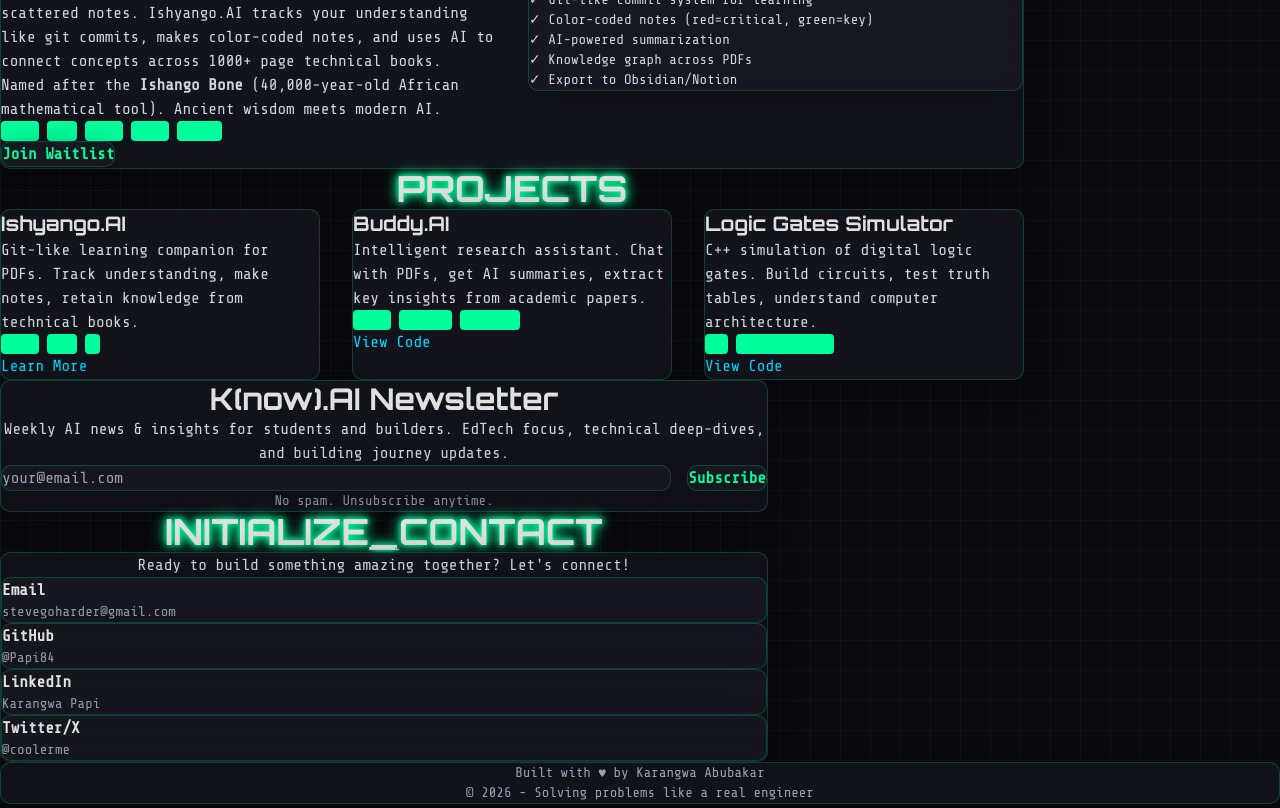
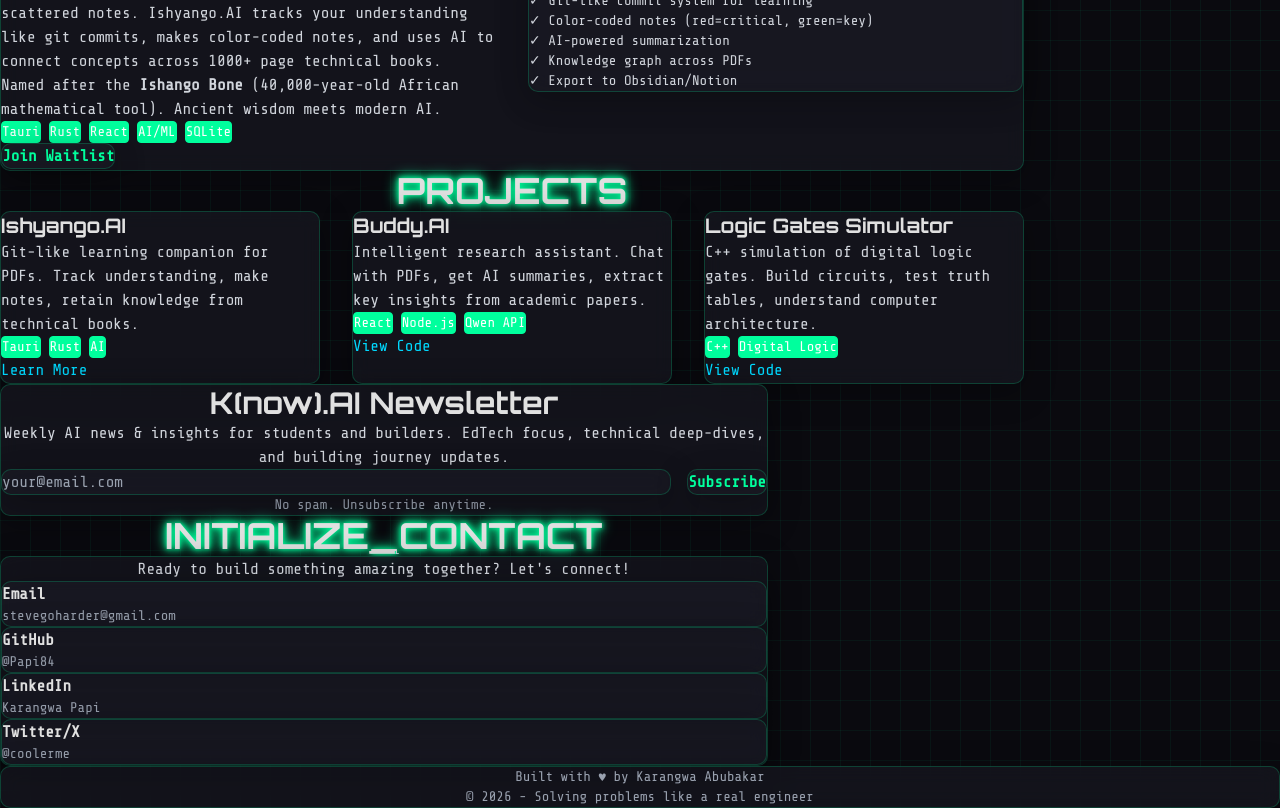
Before and after one commit to Papi84/karangwa-website, a Next.js app: page / in a window 1280 px wide. Shown: the part 980-1788 px from the top of the page. Built offline with nearby package versions, Linux system fonts and the light colour scheme.

Commit message:
Fix tech tag visibility - white text with green border

```diff
--- a/app/page.tsx
+++ b/app/page.tsx
@@ -105,11 +105,11 @@
                   Ancient wisdom meets modern AI.
                 </p>
                 <div className="flex flex-wrap gap-2 mb-6">
-                  <span className="px-2 md:px-3 py-1 bg-[var(--neon-green)] bg-opacity-20 text-[var(--neon-green)] rounded text-xs md:text-sm">Tauri</span>
-                  <span className="px-2 md:px-3 py-1 bg-[var(--neon-green)] bg-opacity-20 text-[var(--neon-green)] rounded text-xs md:text-sm">Rust</span>
-                  <span className="px-2 md:px-3 py-1 bg-[var(--neon-green)] bg-opacity-20 text-[var(--neon-green)] rounded text-xs md:text-sm">React</span>
-                  <span className="px-2 md:px-3 py-1 bg-[var(--neon-green)] bg-opacity-20 text-[var(--neon-green)] rounded text-xs md:text-sm">AI/ML</span>
-                  <span className="px-2 md:px-3 py-1 bg-[var(--neon-green)] bg-opacity-20 text-[var(--neon-green)] rounded text-xs md:text-sm">SQLite</span>
+                  <span className="px-2 md:px-3 py-1 bg-[var(--neon-green)] bg-opacity-20 text-white rounded text-xs md:text-sm border border-[var(--neon-green)]">Tauri</span>
+                  <span className="px-2 md:px-3 py-1 bg-[var(--neon-green)] bg-opacity-20 text-white rounded text-xs md:text-sm border border-[var(--neon-green)]">Rust</span>
+                  <span className="px-2 md:px-3 py-1 bg-[var(--neon-green)] bg-opacity-20 text-white rounded text-xs md:text-sm border border-[var(--neon-green)]">React</span>
+                  <span className="px-2 md:px-3 py-1 bg-[var(--neon-green)] bg-opacity-20 text-white rounded text-xs md:text-sm border border-[var(--neon-green)]">AI/ML</span>
+                  <span className="px-2 md:px-3 py-1 bg-[var(--neon-green)] bg-opacity-20 text-white rounded text-xs md:text-sm border border-[var(--neon-green)]">SQLite</span>
                 </div>
                 <Link href="#contact" className="glass-card px-6 py-3 rounded border border-[var(--neon-green)] text-[var(--neon-green)] hover:bg-[var(--neon-green)] hover:text-[var(--dark-bg)] font-bold inline-block hover:shadow-lg hover:shadow-[var(--glow-green)] transition duration-300 text-sm md:text-base">
                   <i className="fas fa-envelope mr-2"></i>Join Waitlist
@@ -149,9 +149,9 @@
                 Git-like learning companion for PDFs. Track understanding, make notes, retain knowledge from technical books.
               </p>
               <div className="flex flex-wrap gap-2 mb-4">
-                <span className="px-2 md:px-3 py-1 bg-[var(--neon-green)] bg-opacity-20 text-[var(--neon-green)] rounded text-xs md:text-sm">Tauri</span>
-                <span className="px-2 md:px-3 py-1 bg-[var(--neon-green)] bg-opacity-20 text-[var(--neon-green)] rounded text-xs md:text-sm">Rust</span>
-                <span className="px-2 md:px-3 py-1 bg-[var(--neon-green)] bg-opacity-20 text-[var(--neon-green)] rounded text-xs md:text-sm">AI</span>
+                <span className="px-2 md:px-3 py-1 bg-[var(--neon-green)] bg-opacity-20 text-white rounded text-xs md:text-sm border border-[var(--neon-green)]">Tauri</span>
+                <span className="px-2 md:px-3 py-1 bg-[var(--neon-green)] bg-opacity-20 text-white rounded text-xs md:text-sm border border-[var(--neon-green)]">Rust</span>
+                <span className="px-2 md:px-3 py-1 bg-[var(--neon-green)] bg-opacity-20 text-white rounded text-xs md:text-sm border border-[var(--neon-green)]">AI</span>
               </div>
               <Link href="#ishyango" className="text-[var(--neon-blue)] hover:underline text-sm md:text-base">
                 <i className="fas fa-arrow-right mr-2"></i>Learn More
@@ -168,9 +168,9 @@
                 Intelligent research assistant. Chat with PDFs, get AI summaries, extract key insights from academic papers.
               </p>
               <div className="flex flex-wrap gap-2 mb-4">
-                <span className="px-2 md:px-3 py-1 bg-[var(--neon-green)] bg-opacity-20 text-[var(--neon-green)] rounded text-xs md:text-sm">React</span>
-                <span className="px-2 md:px-3 py-1 bg-[var(--neon-green)] bg-opacity-20 text-[var(--neon-green)] rounded text-xs md:text-sm">Node.js</span>
-                <span className="px-2 md:px-3 py-1 bg-[var(--neon-green)] bg-opacity-20 text-[var(--neon-green)] rounded text-xs md:text-sm">Qwen API</span>
+                <span className="px-2 md:px-3 py-1 bg-[var(--neon-green)] bg-opacity-20 text-white rounded text-xs md:text-sm border border-[var(--neon-green)]">React</span>
+                <span className="px-2 md:px-3 py-1 bg-[var(--neon-green)] bg-opacity-20 text-white rounded text-xs md:text-sm border border-[var(--neon-green)]">Node.js</span>
+                <span className="px-2 md:px-3 py-1 bg-[var(--neon-green)] bg-opacity-20 text-white rounded text-xs md:text-sm border border-[var(--neon-green)]">Qwen API</span>
               </div>
               <Link href="https://github.com/Papi84" target="_blank" className="text-[var(--neon-blue)] hover:underline text-sm md:text-base">
                 <i className="fab fa-github mr-2"></i>View Code
@@ -187,8 +187,8 @@
                 C++ simulation of digital logic gates. Build circuits, test truth tables, understand computer architecture.
               </p>
               <div className="flex flex-wrap gap-2 mb-4">
-                <span className="px-2 md:px-3 py-1 bg-[var(--neon-green)] bg-opacity-20 text-[var(--neon-green)] rounded text-xs md:text-sm">C++</span>
-                <span className="px-2 md:px-3 py-1 bg-[var(--neon-green)] bg-opacity-20 text-[var(--neon-green)] rounded text-xs md:text-sm">Digital Logic</span>
+                <span className="px-2 md:px-3 py-1 bg-[var(--neon-green)] bg-opacity-20 text-white rounded text-xs md:text-sm border border-[var(--neon-green)]">C++</span>
+                <span className="px-2 md:px-3 py-1 bg-[var(--neon-green)] bg-opacity-20 text-white rounded text-xs md:text-sm border border-[var(--neon-green)]">Digital Logic</span>
               </div>
               <Link href="https://github.com/Papi84" target="_blank" className="text-[var(--neon-blue)] hover:underline text-sm md:text-base">
                 <i className="fab fa-github mr-2"></i>View Code
```
